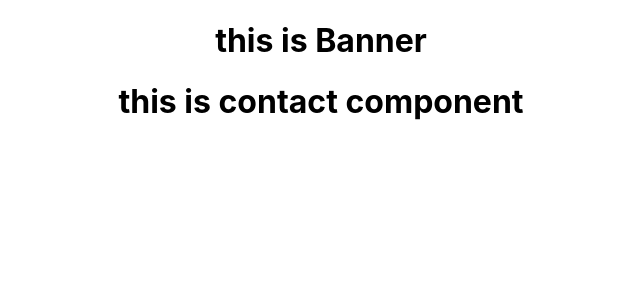
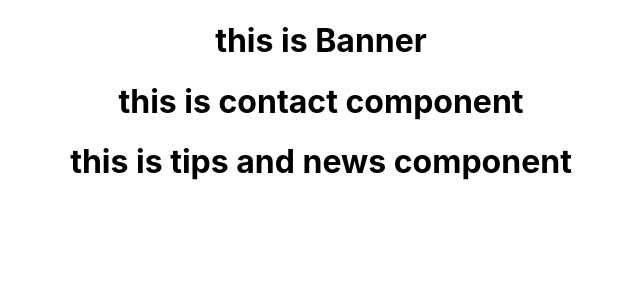
Before and after one commit to Jaber4770/Medik-Plus-wrong-, a React (Create React App) app: page / in a window 1280 px wide. Shown: the top 300 px of the page, without its empty margins (319-959 px from the left). Built offline with nearby package versions, Linux system fonts and the light colour scheme.

Commit message:
tips and news component showed

```diff
--- a/src/Components/Home/RecentTipAndNews/TipAndNews.js
+++ b/src/Components/Home/RecentTipAndNews/TipAndNews.js
@@ -3,7 +3,7 @@ import React from 'react';
 const TipAndNews = () => {
     return (
         <div>
-
+            <h1>this is tips and news component</h1>
         </div>
     );
 };
```
